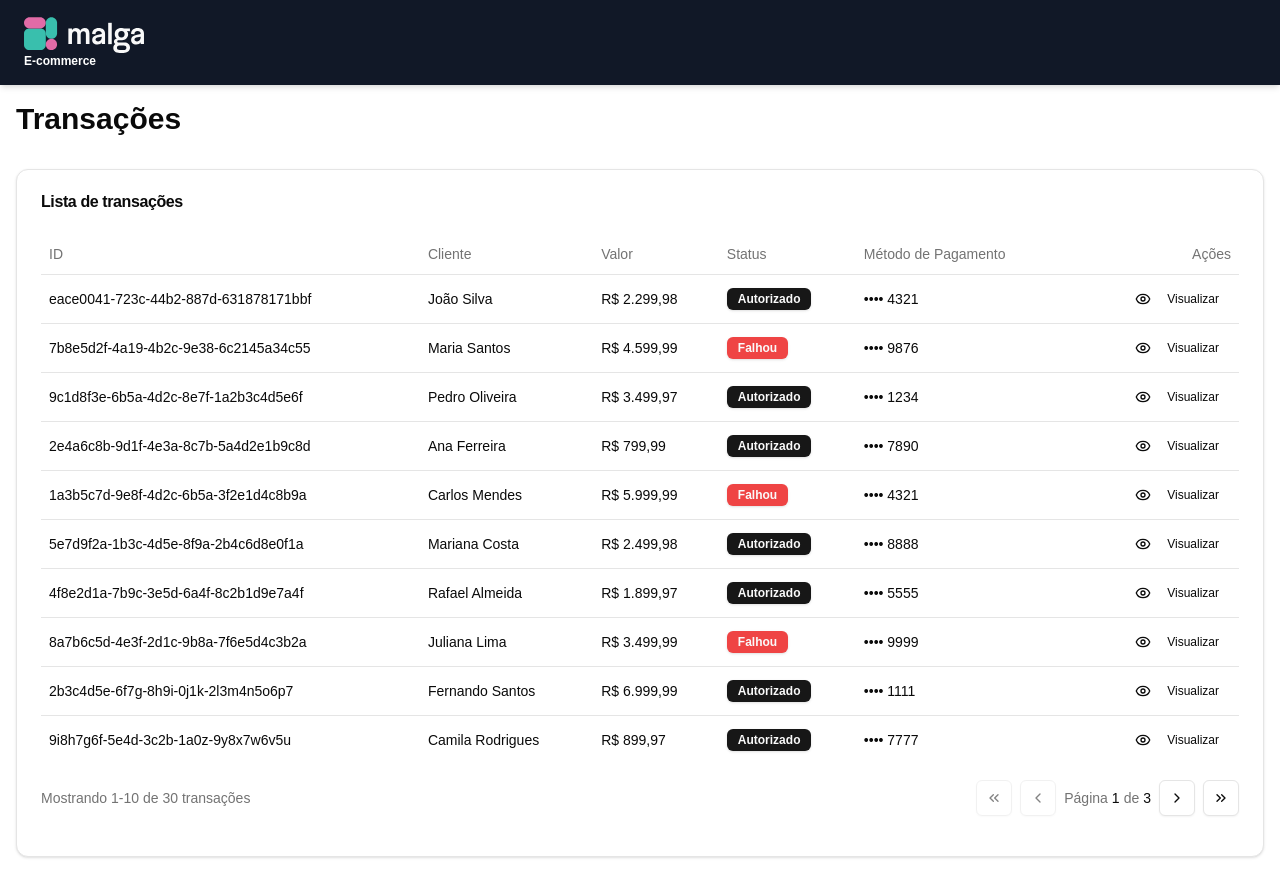
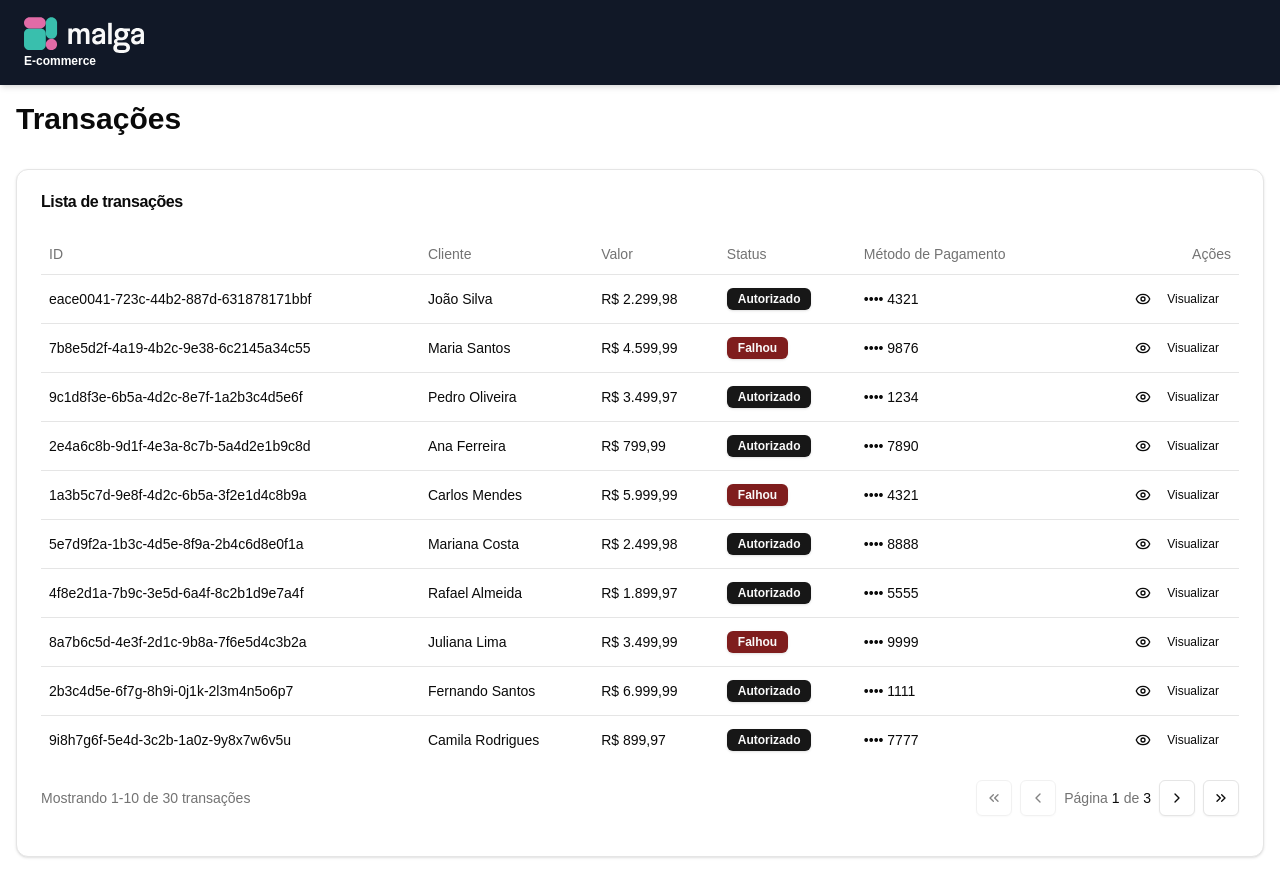
Before and after one commit to JonasAndradee/ecommerce-checkout-frontend, a Next.js app: page / in a window 1280 px wide. Built offline with nearby package versions, Linux system fonts and the light colour scheme.

Commit message:
Update README.md

```diff
--- a/src/presentation/components/transactions/transaction-details.tsx
+++ b/src/presentation/components/transactions/transaction-details.tsx
@@ -89,12 +89,15 @@ export function TransactionDetails({ id }: TransactionDetailsProps) {
                       ? "default"
                       : "destructive"
                   }
-                  className="text-sm"
+                  className={`text-sm ${
+                    transaction.status !== "authorized" ? "bg-red-900" : ""
+                  }`}
                 >
                   {transaction.status === "authorized"
                     ? "Autorizado"
                     : "Falhou"}
                 </Badge>
+
               </div>
               <Separator />
               <div className="flex items-center justify-between">
--- a/src/presentation/components/transactions/transaction-list.tsx
+++ b/src/presentation/components/transactions/transaction-list.tsx
@@ -61,6 +61,7 @@ function Pagination({
             onClick={() => onPageChange(1)}
             disabled={currentPage === 1}
             className="hidden sm:inline-flex"
+            aria-label="Ir para a primeira página"
           >
             <ChevronsLeft className="h-4 w-4" />
           </Button>
@@ -71,6 +72,7 @@ function Pagination({
           size="icon"
           onClick={() => onPageChange(currentPage - 1)}
           disabled={currentPage === 1}
+          aria-label="Ir para a página anterior"
         >
           <ChevronLeft className="h-4 w-4" />
         </Button>
@@ -87,6 +89,7 @@ function Pagination({
           size="icon"
           onClick={() => onPageChange(currentPage + 1)}
           disabled={currentPage === totalPages}
+          aria-label="Ir para a próxima página"
         >
           <ChevronRight className="h-4 w-4" />
         </Button>
@@ -98,6 +101,7 @@ function Pagination({
             onClick={() => onPageChange(totalPages)}
             disabled={currentPage === totalPages}
             className="hidden sm:inline-flex"
+            aria-label="Ir para a última página"
           >
             <ChevronsRight className="h-4 w-4" />
           </Button>
@@ -109,10 +113,10 @@ function Pagination({
 
 const statusMap: Record<
   TransactionStatus,
-  { label: string; variant: "default" | "destructive" }
+  { label: string; variant: "default" | "destructive", className?: string }
 > = {
   authorized: { label: "Autorizado", variant: "default" },
-  failed: { label: "Falhou", variant: "destructive" },
+  failed: { label: "Falhou", variant: "destructive", className: "bg-red-900" },
 };
 
 export function TransactionList() {
@@ -175,7 +179,7 @@ export function TransactionList() {
                     {utilsFormat.currency(transaction.amount)}
                   </TableCell>
                   <TableCell>
-                    <Badge variant={statusMap[transaction.status].variant}>
+                    <Badge variant={statusMap[transaction.status].variant} className={statusMap[transaction.status].className}>
                       {statusMap[transaction.status].label}
                     </Badge>
                   </TableCell>
```
Also changed, not shown: 1 other file (tests, documents, lock files or other folders).
